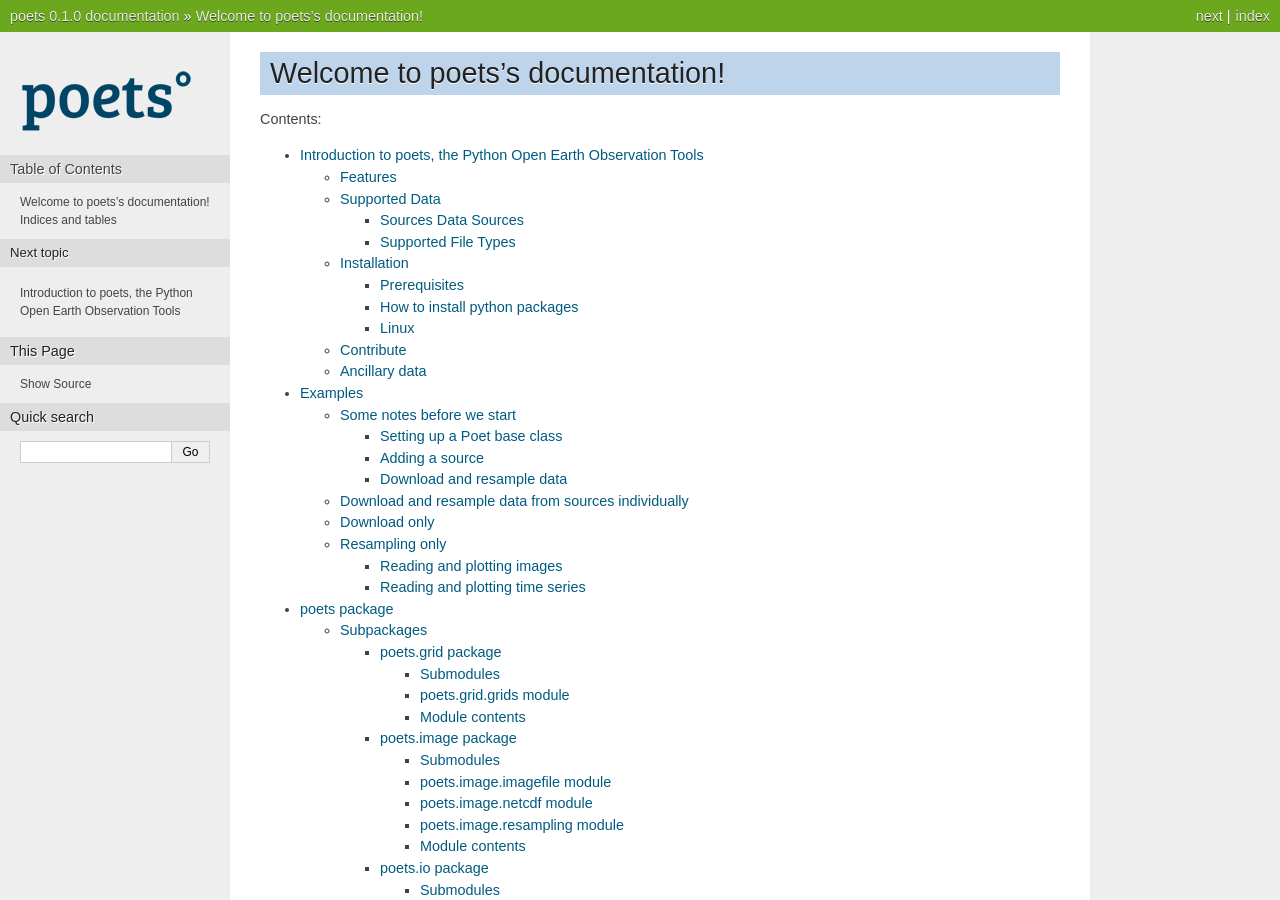
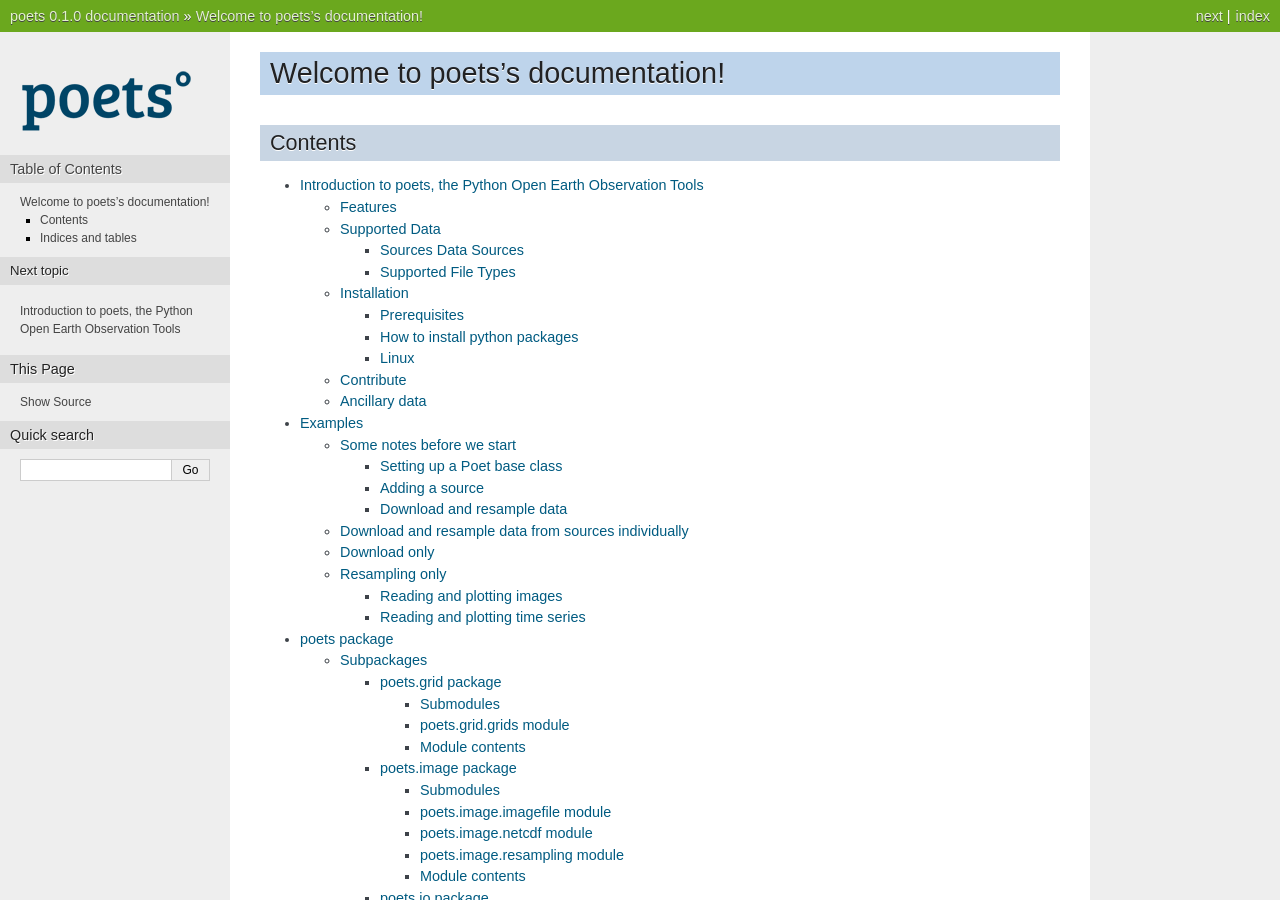
Before and after one commit to TUW-GEO/poets, a Sphinx documentation site: the page built from docs/index.rst, in a window 1280 px wide and 900 px high. Built offline with Sphinx 7.4.7, drawn with Linux system fonts in a browser that asks for light colours; formulas are drawn with MathJax 3.

Commit message:
updated index file

```diff
--- a/docs/index.rst
+++ b/docs/index.rst
@@ -6,7 +6,8 @@
 Welcome to poets's documentation!
 =================================
 
-Contents:
+Contents
+--------
 
 .. toctree::
    :maxdepth: 4
@@ -17,7 +18,7 @@ Contents:
    poets
 
 Indices and tables
-==================
+------------------
 
 * :ref:`genindex`
 * :ref:`modindex`
```
